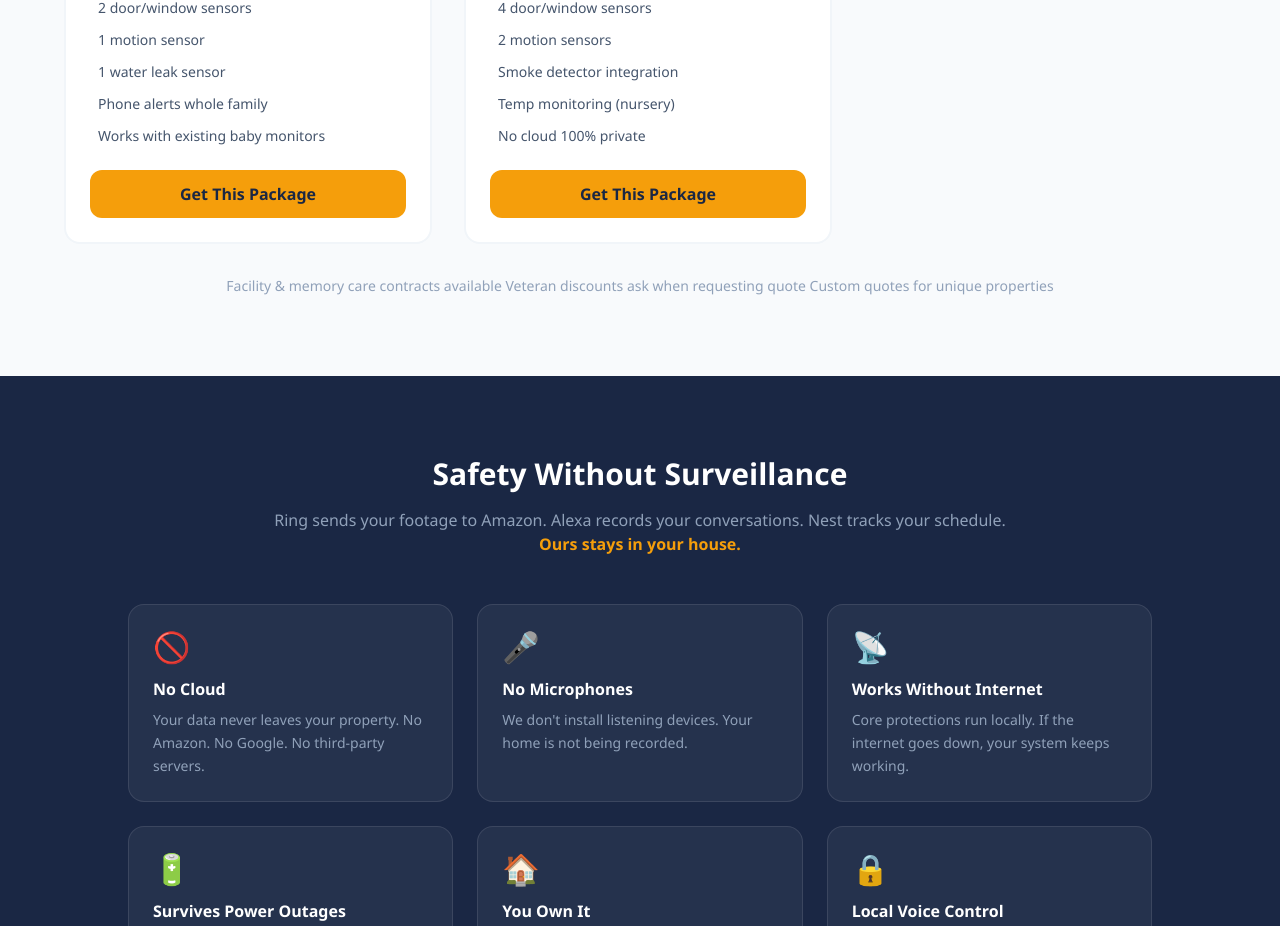
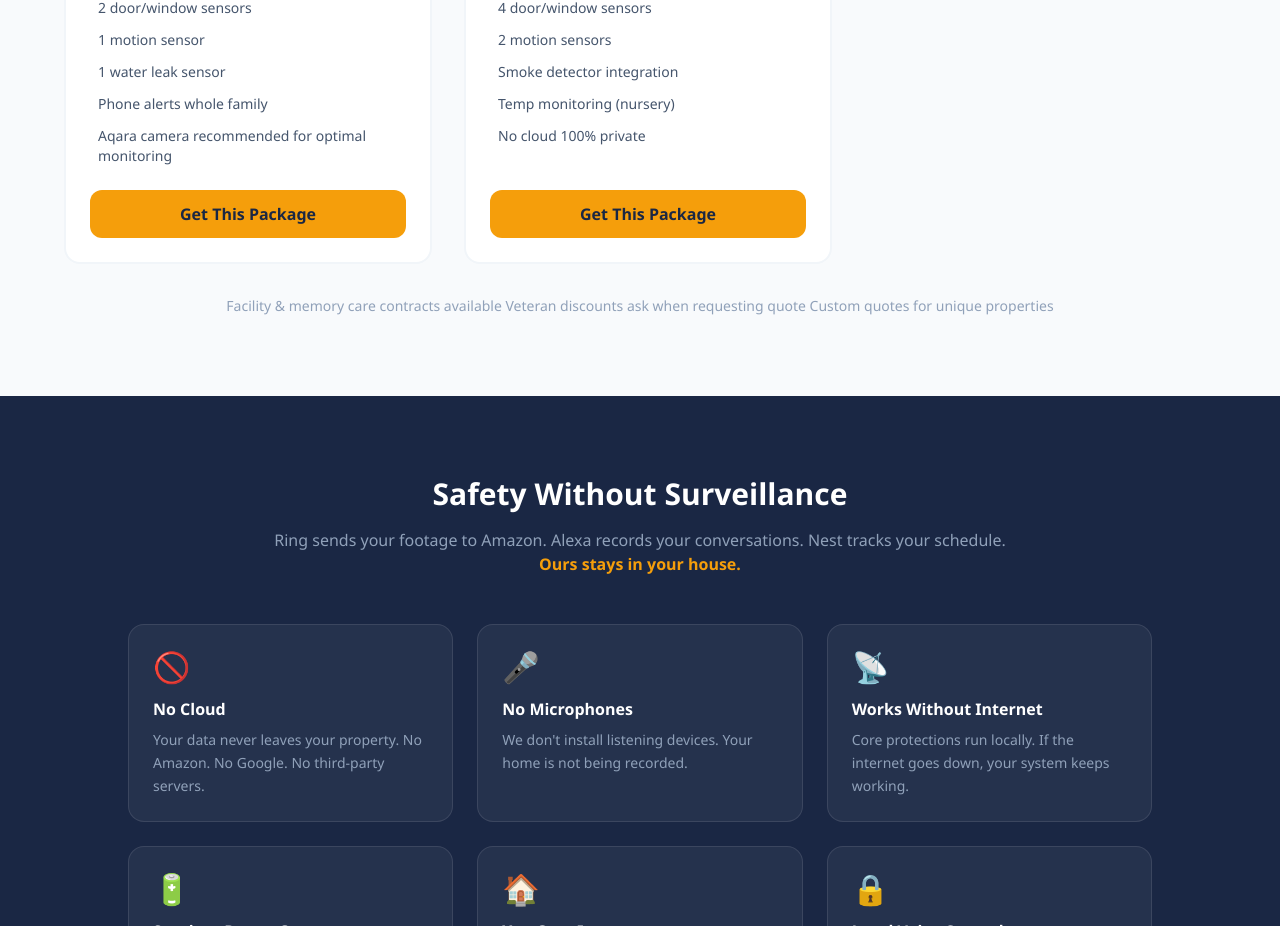
Before and after one commit to tompeezy/getnotified, a Next.js app: page / in a window 1280 px wide. Shown: the part 4900-5826 px from the top of the page. Built offline with nearby package versions, Linux system fonts and the light colour scheme.

Commit message:
Update baby monitor copy to recommend Aqara camera

```diff
--- a/components/Packages.tsx
+++ b/components/Packages.tsx
@@ -10,7 +10,7 @@ const elder = [
   {name:"Total Peace of Mind",price:"$3,999",badge:"Maximum Protection",desc:"Nothing gets missed",features:["Everything in Complete","2 fall/presence sensors","2 water leak sensors","2 temp/humidity sensors","1 smoke detector","Medication cabinet monitoring","Wellness activity tracking"]},
 ]
 const family = [
-  {name:"Family Starter",price:"$499",badge:"New Parents",desc:"Home safety for growing families",features:["Hub computer + setup","2 door/window sensors","1 motion sensor","1 water leak sensor","Phone alerts  whole family","Works with existing baby monitors"]},
+  {name:"Family Starter",price:"$499",badge:"New Parents",desc:"Home safety for growing families",features:["Hub computer + setup","2 door/window sensors","1 motion sensor","1 water leak sensor","Phone alerts  whole family","Aqara camera recommended for optimal monitoring"]},
   {name:"Family Shield",price:"$799",badge:"Full Coverage",desc:"Protection room by room",features:["Everything in Starter","4 door/window sensors","2 motion sensors","Smoke detector integration","Temp monitoring (nursery)","No cloud  100% private"]},
 ]
 function PkgCard({p}:{p:typeof landlord[0]}) {
```
